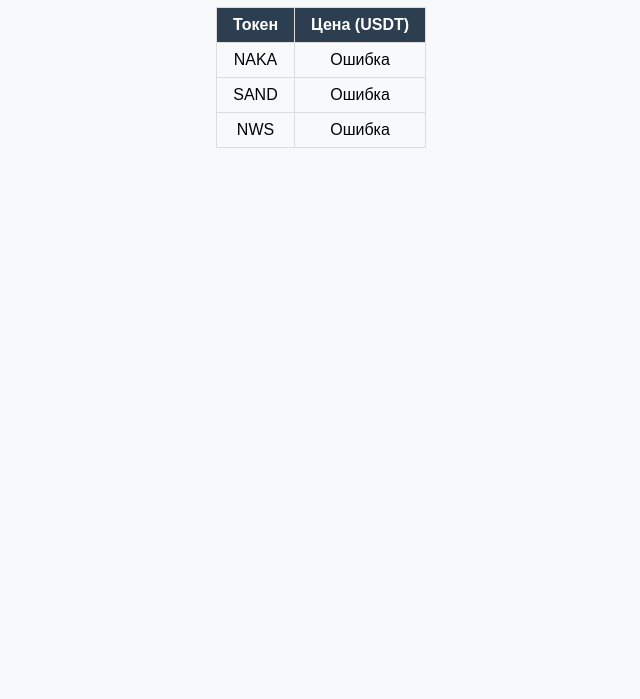
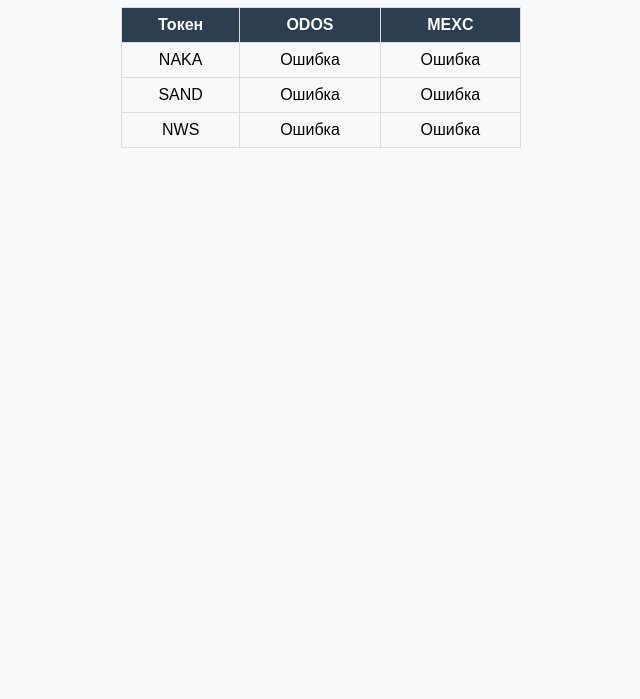
Before and after one commit to sibir9/crypto-prices-, a website: page public/index.html in a window 1280 px wide. Shown: the part 101-800 px from the top of the page, without its empty margins (319-959 px from the left). Drawn offline with Linux system fonts and the light colour scheme; no server answers.

Commit message:
Update index.html

```diff
--- a/public/index.html
+++ b/public/index.html
@@ -2,43 +2,49 @@
 <html lang="ru">
 <head>
   <meta charset="UTF-8" />
-  <title>Цены ODOS</title>
+  <title>Цены ODOS + MEXC</title>
   <style>
     body { font-family: Arial, sans-serif; background: #f8f9fa; text-align: center; padding: 20px; }
-    table { margin: 0 auto; border-collapse: collapse; }
-    th, td { border: 1px solid #ddd; padding: 8px 16px; }
+    table { margin: 0 auto; border-collapse: collapse; min-width: 400px; }
+    th, td { border: 1px solid #ddd; padding: 8px 16px; text-align: center; }
     th { background: #2c3e50; color: white; }
   </style>
 </head>
 <body>
-  <h1>Котировки (ODOS → USDT)</h1>
+  <h1>Котировки USDT</h1>
   <table id="prices">
     <thead>
-      <tr><th>Токен</th><th>Цена (USDT)</th></tr>
+      <tr>
+        <th>Токен</th>
+        <th>ODOS</th>
+        <th>MEXC</th>
+      </tr>
     </thead>
     <tbody>
-      <tr><td>NAKA</td><td id="NAKA">Загрузка...</td></tr>
-      <tr><td>SAND</td><td id="SAND">Загрузка...</td></tr>
-      <tr><td>NWS</td><td id="NWS">Загрузка...</td></tr>
+      <tr><td>NAKA</td><td id="NAKA-odos">Загрузка...</td><td id="NAKA-mexc">Загрузка...</td></tr>
+      <tr><td>SAND</td><td id="SAND-odos">Загрузка...</td><td id="SAND-mexc">Загрузка...</td></tr>
+      <tr><td>NWS</td><td id="NWS-odos">Загрузка...</td><td id="NWS-mexc">Загрузка...</td></tr>
     </tbody>
   </table>
 
   <script>
     const USDT = "0xc2132d05d31c914a87c6611c10748aeb04b58e8f"; // USDT на Polygon
+
     const tokens = {
       NAKA: "0x311434160d7537be358930def317afb606c0d737",
       SAND: "0xbbba073c31bf03b8acf7c28ef0738decf3695683",
       NWS:  "0x13646e0e2d768d31b75d1a1e375e3e17f18567f2"
     };
 
-    async function fetchPrice(symbol, address) {
+    // --- ODOS ---
+    async function fetchOdosPrice(symbol, address) {
       try {
         const res = await fetch("https://api.odos.xyz/sor/quote/v2", {
           method: "POST",
           headers: { "Content-Type": "application/json" },
           body: JSON.stringify({
-            chainId: 137, // Polygon
-            inputTokens: [{ tokenAddress: address, amount: "1000000000000000000" }], // 1 токен (1e18 wei)
+            chainId: 137,
+            inputTokens: [{ tokenAddress: address, amount: "1000000000000000000" }], // 1 токен
             outputTokens: [{ tokenAddress: USDT }],
             slippageLimitPercent: 1
           })
@@ -48,21 +54,39 @@
         const out = data.outAmounts?.[0];
 
         if (out) {
-          // USDT = 6 decimals
-          const price = Number(out) / 1e6;
-          document.getElementById(symbol).textContent = price.toFixed(6);
+          const price = Number(out) / 1e6; // USDT = 6 decimals
+          document.getElementById(symbol + "-odos").textContent = price.toFixed(6);
         } else {
-          document.getElementById(symbol).textContent = "Нет данных";
+          document.getElementById(symbol + "-odos").textContent = "Нет данных";
         }
       } catch (e) {
-        document.getElementById(symbol).textContent = "Ошибка";
-        console.error("Ошибка загрузки:", e);
+        document.getElementById(symbol + "-odos").textContent = "Ошибка";
+        console.error("ODOS ошибка:", e);
       }
     }
 
+    // --- MEXC ---
+    async function fetchMexcPrice(symbol) {
+      try {
+        const res = await fetch(`https://api.mexc.com/api/v3/ticker/price?symbol=${symbol}USDT`);
+        const data = await res.json();
+
+        if (data.price) {
+          document.getElementById(symbol + "-mexc").textContent = parseFloat(data.price).toFixed(6);
+        } else {
+          document.getElementById(symbol + "-mexc").textContent = "Нет данных";
+        }
+      } catch (e) {
+        document.getElementById(symbol + "-mexc").textContent = "Ошибка";
+        console.error("MEXC ошибка:", e);
+      }
+    }
+
+    // --- Обновление ---
     function updatePrices() {
       for (const [symbol, address] of Object.entries(tokens)) {
-        fetchPrice(symbol, address);
+        fetchOdosPrice(symbol, address);
+        fetchMexcPrice(symbol);
       }
     }
 
```
